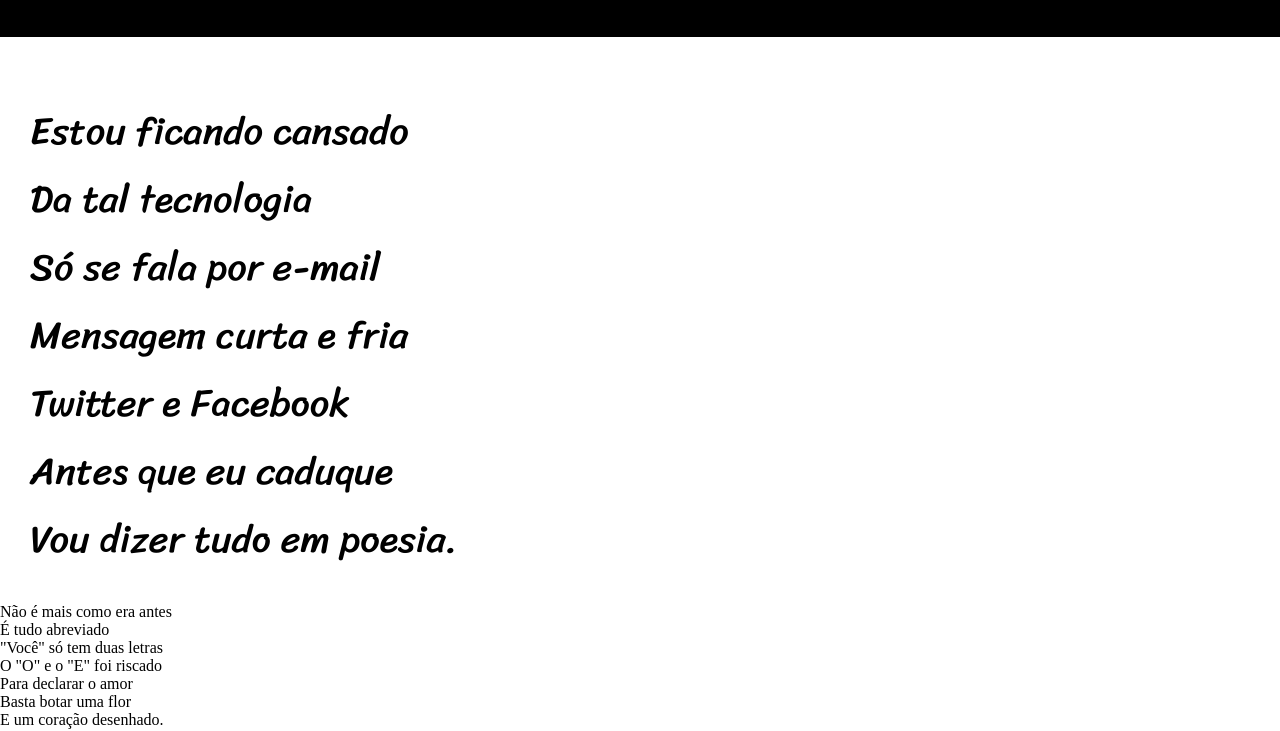
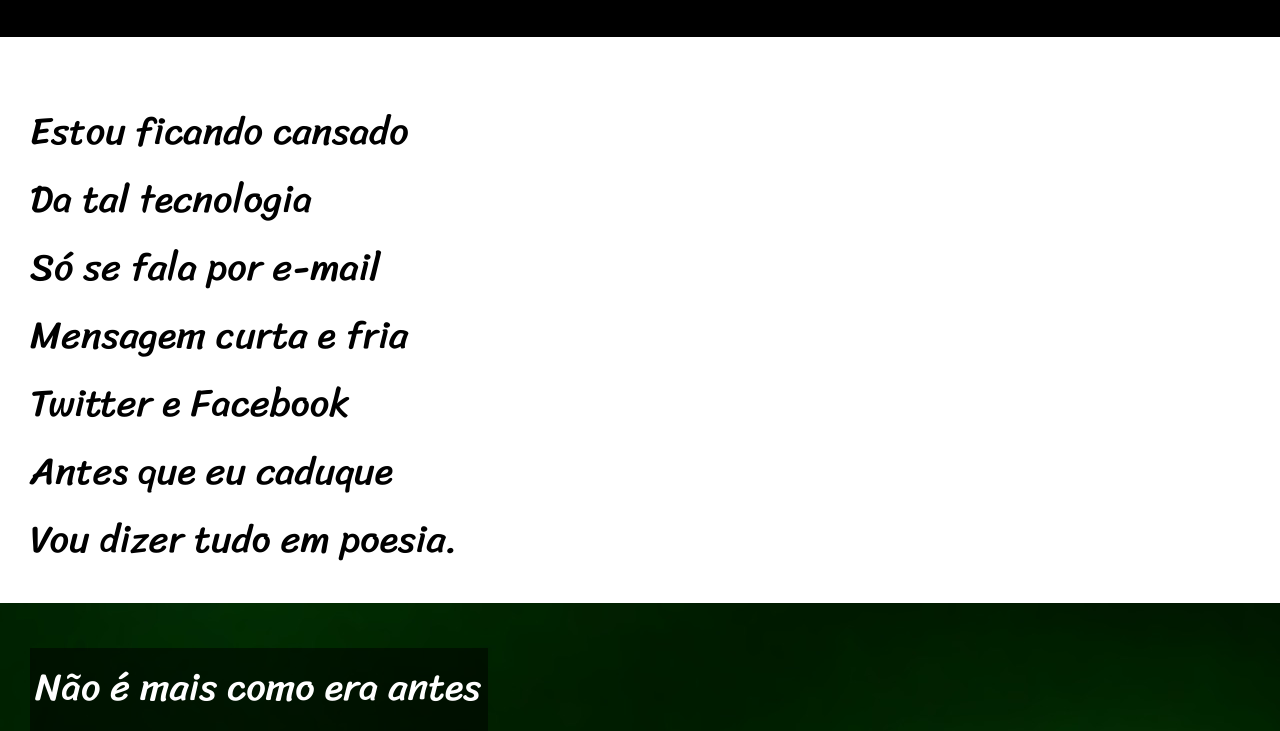
Before and after one commit to BrunoVesp/projeto-cordel, a plain HTML site: page index.html in a window 1280 px wide. Shown: the part 213-944 px from the top of the page. Drawn offline with Linux system fonts and the light colour scheme.

Commit message:
atualização 2

```diff
--- a/estilo/style.css
+++ b/estilo/style.css
@@ -47,5 +47,18 @@ header > p {
 }
 
 #joaninha {
-    background-image: url('imagens/background001.jpg');
+    padding-top: 15px;
+    padding-bottom: 15px;
+    background-image: url('../imagens/background001.jpg');
 }
+
+
+article {
+    margin: 30px;
+    padding: 5px;
+    width: 35vw;
+    font-size: 3vw;
+    font-family: 'Sriracha', cursive;
+    background: rgba(0, 0, 0, 0.504);
+    color: white;
+}
```
